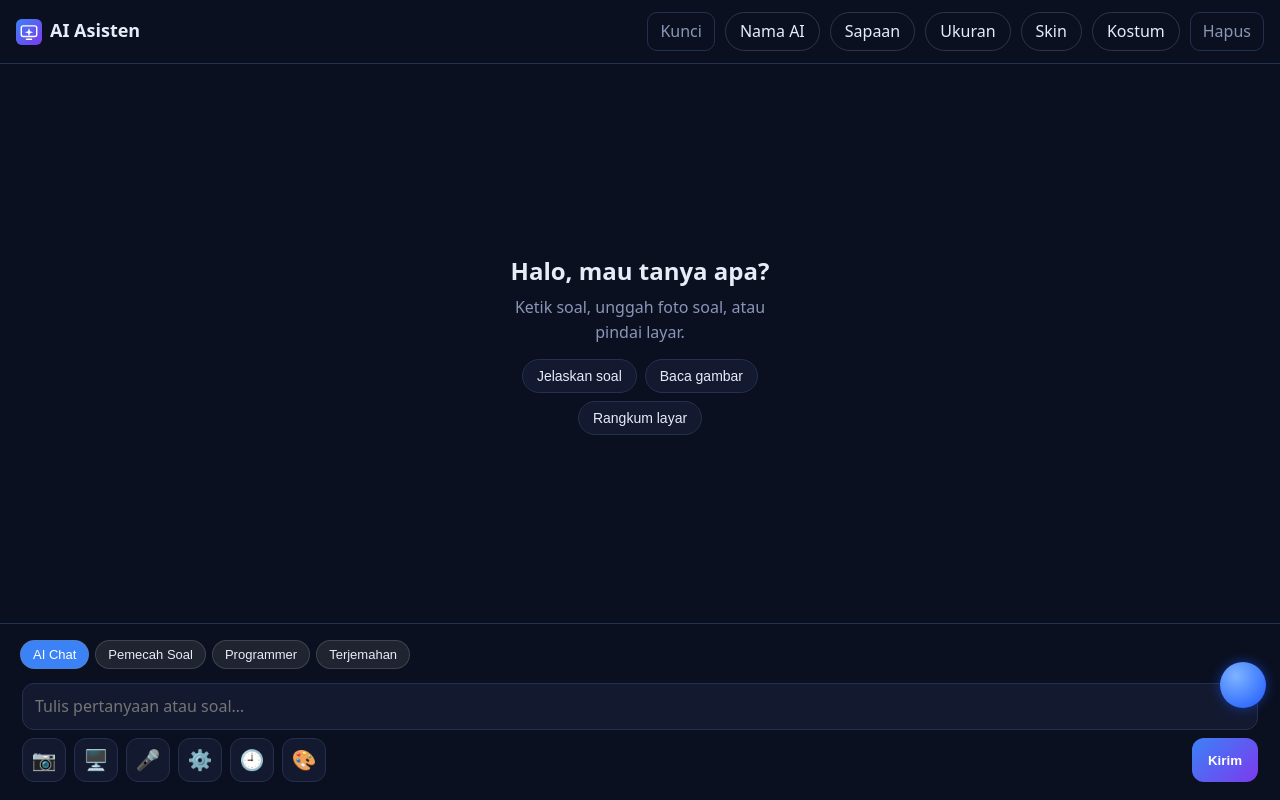
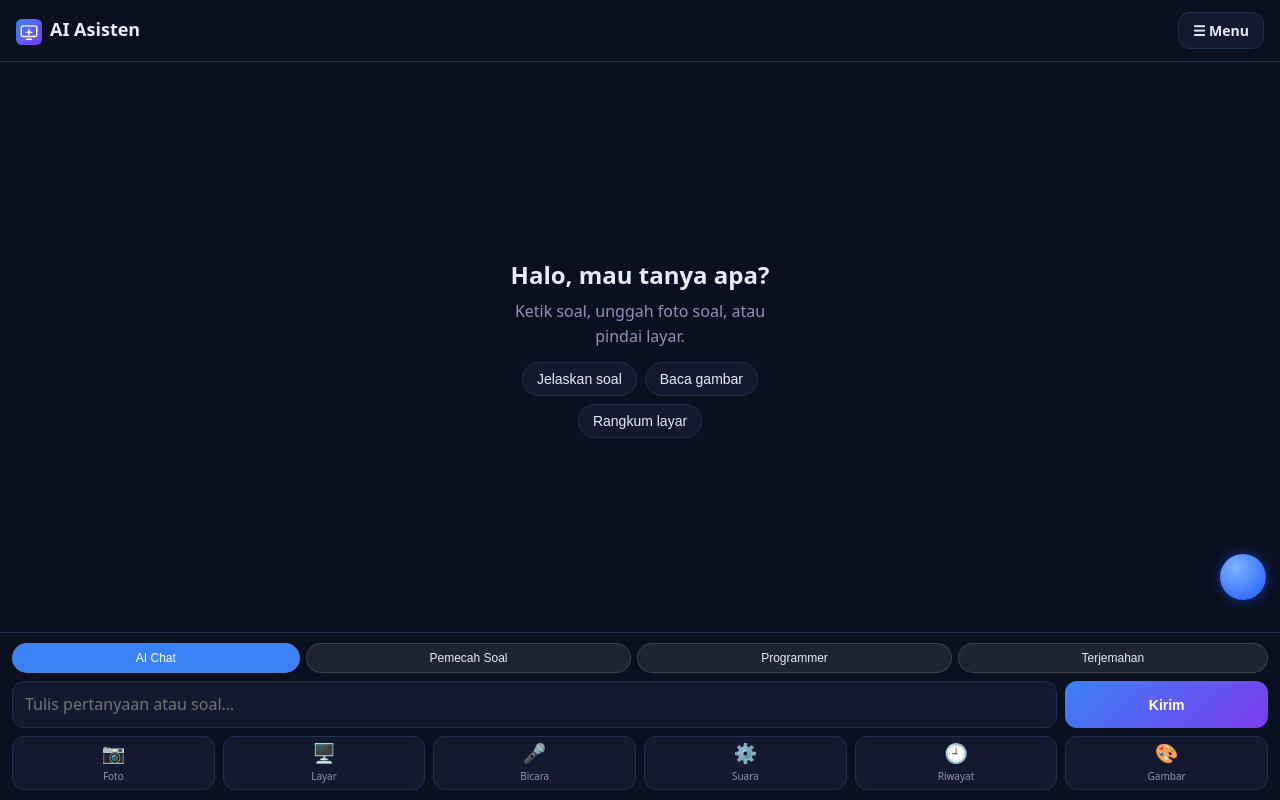
Before and after one commit to nazrilramadan3821-oss/AI-Screen-Assistant, a website: page app/src/main/assets/index.html in a window 1280 px wide. Drawn offline with Linux system fonts and the light colour scheme.

Commit message:
Rapikan tampilan aplikasi

```diff
--- a/app/src/main/assets/index.html
+++ b/app/src/main/assets/index.html
@@ -790,5 +790,45 @@ if(hp&&hp.parentNode){b.className=hp.className;hp.parentNode.insertBefore(b,hp)}
 else b.style.cssText='position:fixed;top:48px;right:8px;z-index:2147483000;padding:6px 10px;border-radius:10px;border:1px solid #27314d;background:#171f36;color:#e6eaf7';
 })();
 </script>
+<style id="ui-rapi">
+header{flex-wrap:nowrap!important;justify-content:space-between}
+header b{white-space:nowrap}
+header #menuBtn{background:var(--panel);border:1px solid var(--line);color:var(--text);border-radius:12px;padding:8px 14px;font:600 14px system-ui}
+#menuAtur{position:fixed;right:12px;top:64px;width:min(300px,calc(100vw - 24px));max-height:70vh;overflow:auto;z-index:19;display:flex;flex-direction:column;gap:6px;padding:10px;background:#121a33;border:1px solid var(--line);border-radius:16px;box-shadow:0 12px 32px #000a}
+#menuAtur[hidden]{display:none}
+#menuAtur button{display:block;width:100%;margin:0!important;text-align:left;background:#0b1020!important;border:1px solid var(--line)!important;color:var(--text)!important;border-radius:12px!important;padding:12px 14px!important;font:15px system-ui!important}
+#menuAtur #key::before{content:"\1F511  "}
+#menuAtur #namaai::before{content:"\1F916  "}
+#menuAtur #sapaan::before{content:"\1F4AC  "}
+#menuAtur #ukuranbola::before{content:"\1F4CF  "}
+#menuAtur #sk-btn::before{content:"\2728  "}
+#menuAtur #kostum-btn::before{content:"\1F3A8  "}
+#menuAtur #clear::before{content:"\1F5D1  "}
+#mode-bar{overflow-x:auto;padding:0 0 8px!important}
+#mode-bar button{flex:1 0 auto!important;padding:7px 8px!important;font-size:12px!important}
+#bar #row{display:grid!important;grid-template-columns:repeat(6,minmax(0,1fr));gap:8px;padding:0!important;align-items:stretch}
+#bar #row>#txt{grid-column:1/6;grid-row:1;width:100%}
+#bar #row>#send{grid-column:6;grid-row:1;margin:0;padding:0;width:100%;height:auto;min-height:44px;font-size:14px}
+#bar #row>.ic{grid-row:2;width:100%;height:54px;padding:0;display:flex;flex-direction:column;align-items:center;justify-content:center;line-height:1.2;font-size:19px}
+.ic::after{font:10px system-ui;color:var(--mut);margin-top:3px}
+#cam::after{content:"Foto"}#scr::after{content:"Layar"}#nkMic::after{content:"Bicara"}#nkSet::after{content:"Suara"}#hsBtn::after{content:"Riwayat"}#genBtn::after{content:"Gambar"}
+#nkOrb{bottom:200px!important}
+</style>
+<script>
+(function(){
+var h=document.querySelector("header"); if(!h) return;
+var m=document.createElement("div"); m.id="menuAtur"; m.hidden=true;
+var t=document.createElement("button"); t.id="menuBtn"; t.type="button"; t.textContent="\u2630 Menu";
+["key","namaai","sapaan","ukuranbola","sk-btn","kostum-btn","clear"].forEach(function(id){
+var b=document.getElementById(id); if(b) m.appendChild(b); });
+[].slice.call(h.querySelectorAll("button")).forEach(function(b){ m.appendChild(b); });
+h.appendChild(t); document.body.appendChild(m);
+var n={key:"Kunci API",namaai:"Nama AI",sapaan:"Jeda sapaan",ukuranbola:"Ukuran bola","sk-btn":"Tampilan aplikasi","kostum-btn":"Kostum bola",clear:"Hapus obrolan"};
+for(var id in n){ var b=document.getElementById(id); if(b) b.textContent=n[id]; }
+t.addEventListener("click",function(e){ e.stopPropagation(); m.hidden=!m.hidden; });
+m.addEventListener("click",function(e){ if(e.target.closest("button")) m.hidden=true; });
+document.addEventListener("click",function(e){ if(!m.contains(e.target)) m.hidden=true; });
+})();
+</script>
 </body>
 </html>
```
